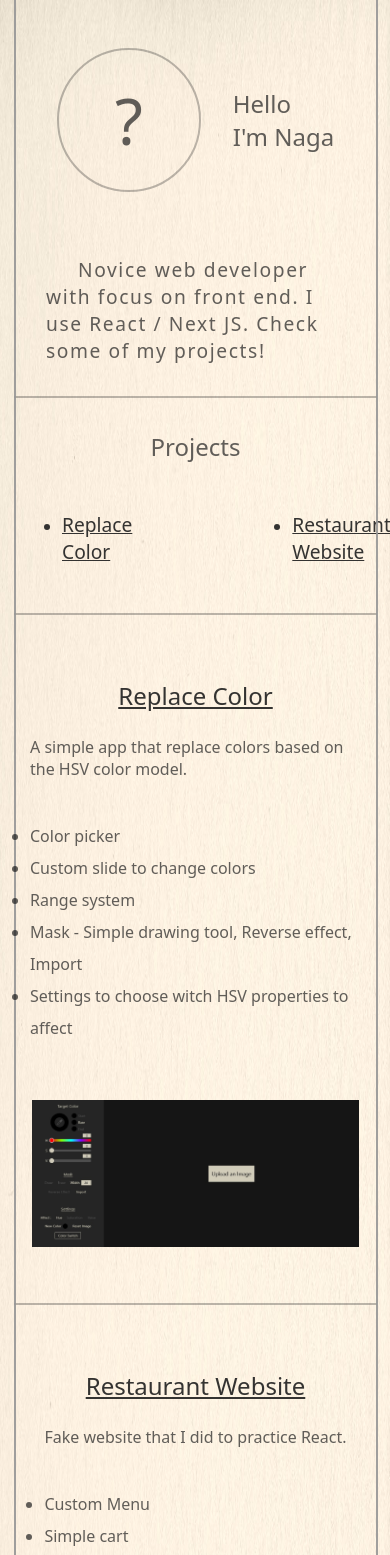
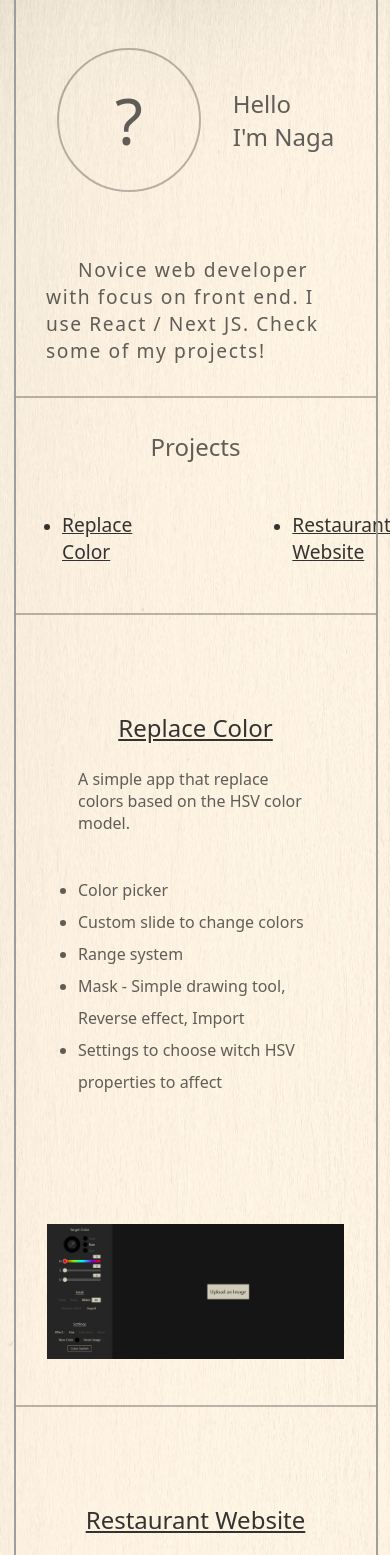
Before and after one commit to DiogoAzvd/Portifolio, a Next.js app: page / in a window 390 px wide. Shown: the top 1555 px of the page. Built offline with nearby package versions, Linux system fonts and the light colour scheme.

Commit message:
modified:   public/css/index.css

```diff
--- a/public/css/index.css
+++ b/public/css/index.css
@@ -189,14 +189,17 @@ img {
     }
 
     .projectBlock {
+        padding: 1rem;
         padding-top: 3rem;
         padding-bottom: 2rem;
+        padding: 1rem;
     }
 
     .pTextWrap {
         width: auto;
         border: none;
-        padding: 1rem;
+        padding-left: 3rem;
+        padding-right: 3rem;
     }
 
     .pImageWrap {
```
